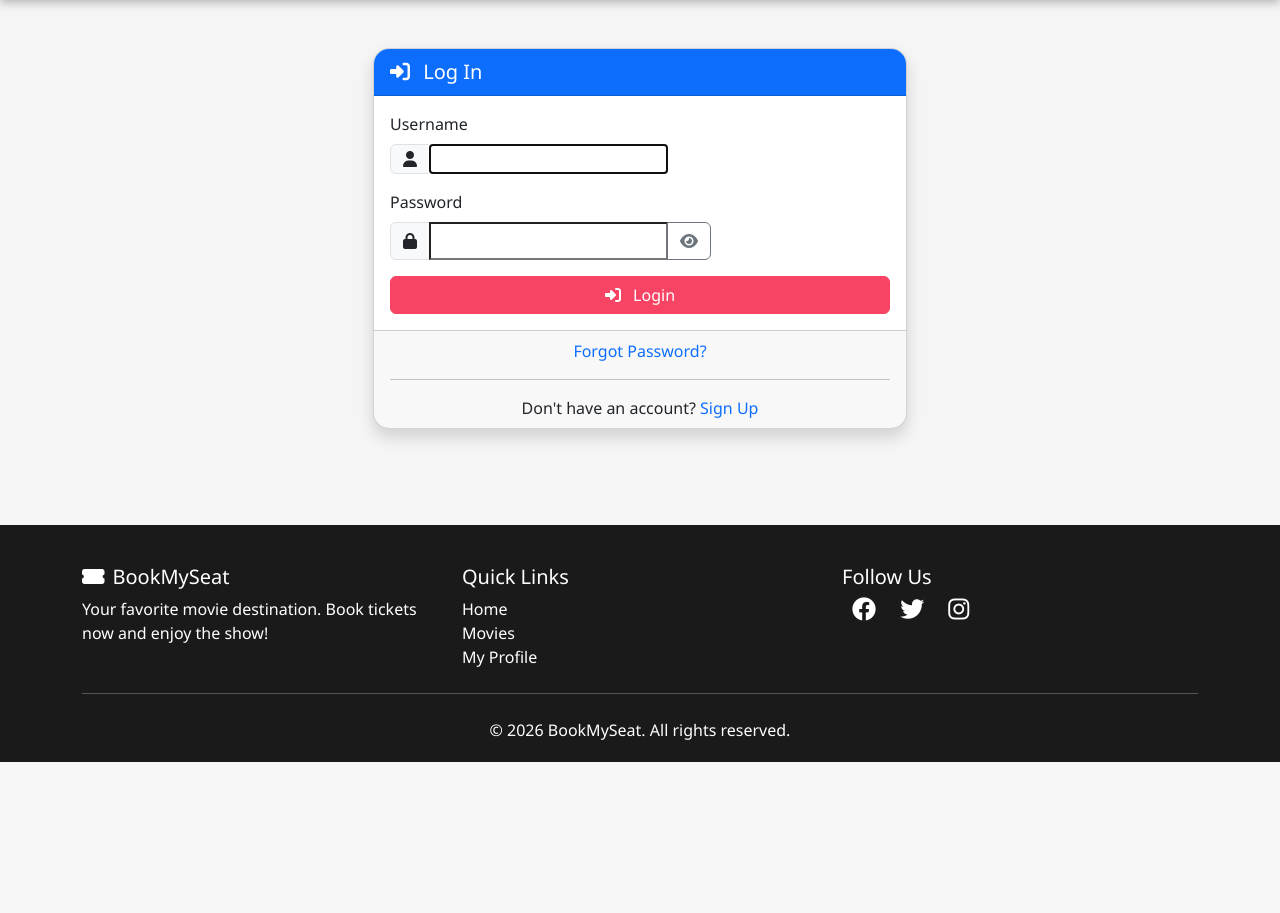
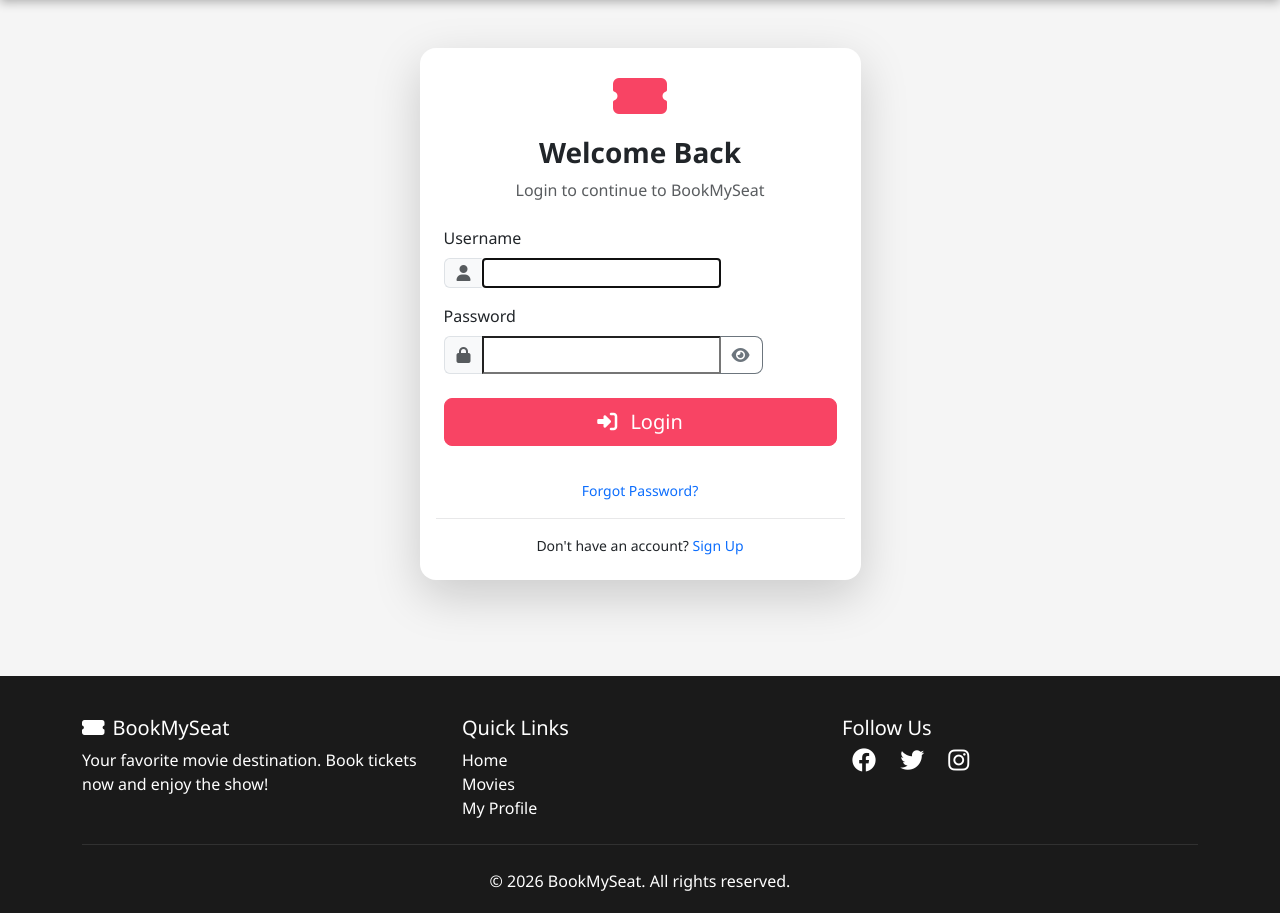
Before and after one commit to saish-dekate/BookMySeat, a Django app: page /login/ in a window 1280 px wide. Shown: the part 67-980 px from the top of the page. Before the commit the page ends 829 px from the top, so only its background shows below. Run offline with Django 5.2, Linux system fonts and the light colour scheme.

Commit message:
Improve UI design for login, register and logout pages

```diff
--- a/templates/users/login.html
+++ b/templates/users/login.html
@@ -3,31 +3,33 @@
 {% block content %}
 <div class="container py-5">
     <div class="row justify-content-center">
-        <div class="col-md-6">
-            <div class="card shadow">
-                <div class="card-header bg-primary text-white">
-                    <h5 class="modal-title mb-0" id="loginModalLabel">
-                        <i class="fas fa-sign-in-alt me-2"></i> Log In
-                    </h5>
+        <div class="col-md-6 col-lg-5">
+            <div class="card shadow-lg border-0">
+                <div class="card-header bg-transparent border-0 pt-4 pb-0">
+                    <div class="text-center mb-3">
+                        <i class="fas fa-ticket-alt" style="font-size: 48px; color: #f84464;"></i>
                     </div>
-                <div class="card-body">
+                    <h3 class="text-center fw-bold">Welcome Back</h3>
+                    <p class="text-center text-muted mb-0">Login to continue to BookMySeat</p>
+                </div>
+                <div class="card-body px-4 py-4">
                     <form method="POST" action="{% url 'login' %}">
                         {% csrf_token %}
                         <div class="mb-3">
-                            <label for="{{ form.username.id_for_label }}" class="form-label">Username</label>
+                            <label for="{{ form.username.id_for_label }}" class="form-label fw-medium">Username</label>
                             <div class="input-group">
-                                <span class="input-group-text">
-                                    <i class="fas fa-user"></i>
+                                <span class="input-group-text bg-light border-end-0">
+                                    <i class="fas fa-user text-muted"></i>
                                 </span>
                                 {{ form.username }}
                             </div>
                         </div>
 
-                        <div class="mb-3">
-                            <label for="{{ form.password.id_for_label }}" class="form-label">Password</label>
+                        <div class="mb-4">
+                            <label for="{{ form.password.id_for_label }}" class="form-label fw-medium">Password</label>
                             <div class="input-group">
-                                <span class="input-group-text">
-                                    <i class="fas fa-lock"></i>
+                                <span class="input-group-text bg-light border-end-0">
+                                    <i class="fas fa-lock text-muted"></i>
                                 </span>
                                 {{ form.password }}
                                 <button class="btn btn-outline-secondary" type="button" id="togglePassword">
@@ -36,18 +38,17 @@
                             </div>
                         </div>
 
-                        <!-- Submit Button -->
                         <div class="d-grid">
-                            <button type="submit" class="btn btn-primary">
+                            <button type="submit" class="btn btn-primary btn-lg fw-medium">
                                 <i class="fas fa-sign-in-alt me-2"></i> Login
                             </button>
                         </div>
                     </form>
                 </div>
-                <div class="card-footer text-center">
-                    <a href="{% url 'password_reset' %}" class="text-decoration-none">Forgot Password?</a>
-                    <hr>
-                    <p class="mb-0">Don't have an account? <a href="{% url 'register' %}" class="text-decoration-none">Sign Up</a></p>
+                <div class="card-footer bg-transparent border-0 text-center pb-4">
+                    <a href="{% url 'password_reset' %}" class="text-decoration-none small">Forgot Password?</a>
+                    <hr class="my-3">
+                    <p class="mb-0 small">Don't have an account? <a href="{% url 'register' %}" class="fw-medium text-decoration-none">Sign Up</a></p>
                 </div>
             </div>
         </div>
@@ -56,18 +57,47 @@
 
 <style>
     .card {
-        border-radius: 1rem;
+        border-radius: 16px;
     }
     .card-header {
-        border-top-left-radius: 1rem;
-        border-top-right-radius: 1rem;
+        border-top-left-radius: 16px !important;
+        border-top-right-radius: 16px !important;
     }
     .input-group-text {
         background-color: #f8f9fa;
+        border-color: #dee2e6;
+    }
+    .input-group > .form-control {
+        border-left: 0;
+    }
+    .input-group > .input-group-text {
+        border-right: 0;
     }
     .form-control:focus {
         box-shadow: none;
-        border-color: #80bdff;
+        border-color: #f84464;
+    }
+    .form-control {
+        border-radius: 0 8px 8px 0;
+    }
+    .btn-primary {
+        background-color: #f84464;
+        border-color: #f84464;
+        border-radius: 8px;
+    }
+    .btn-primary:hover {
+        background-color: #e63654;
+        border-color: #e63654;
+    }
+    #togglePassword {
+        border-radius: 0 8px 8px 0;
+        border-left: none;
+    }
+    #togglePassword:hover {
+        background-color: #e9ecef;
+    }
+    hr {
+        opacity: 0.1;
     }
 </style>
 
@@ -77,13 +107,14 @@
         const passwordField = document.getElementById('{{ form.password.id_for_label }}');
         const toggleIcon = document.getElementById('toggleIcon');
 
+        if (togglePassword && passwordField) {
             togglePassword.addEventListener('click', function() {
                 const type = passwordField.getAttribute('type') === 'password' ? 'text' : 'password';
                 passwordField.setAttribute('type', type);
                 toggleIcon.classList.toggle('fa-eye');
                 toggleIcon.classList.toggle('fa-eye-slash');
             });
+        }
     });
 </script>
-
 {% endblock %}
```
Also changed, not shown: templates/users/logout.html (+41 -4 lines), templates/users/register.html (+49 -21 lines). Lines whose indentation alone changed are shown as unchanged.
